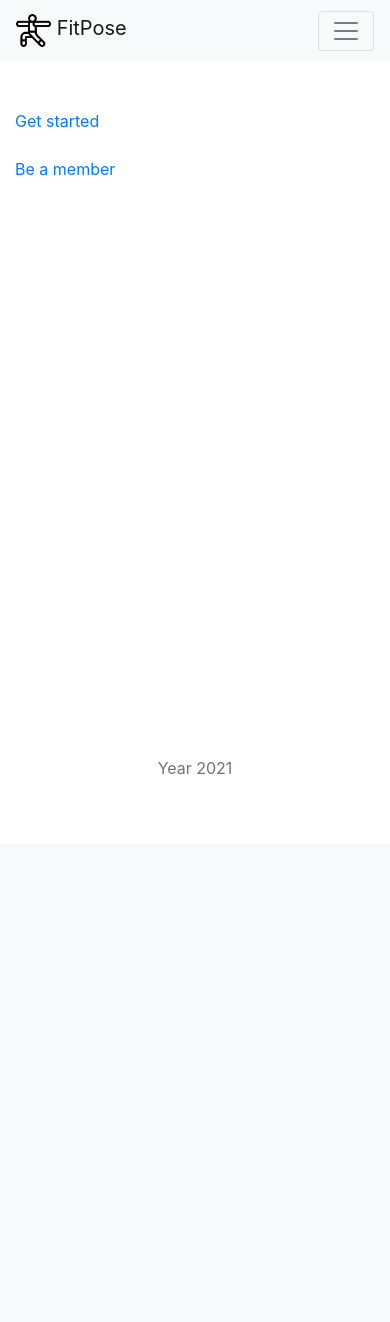
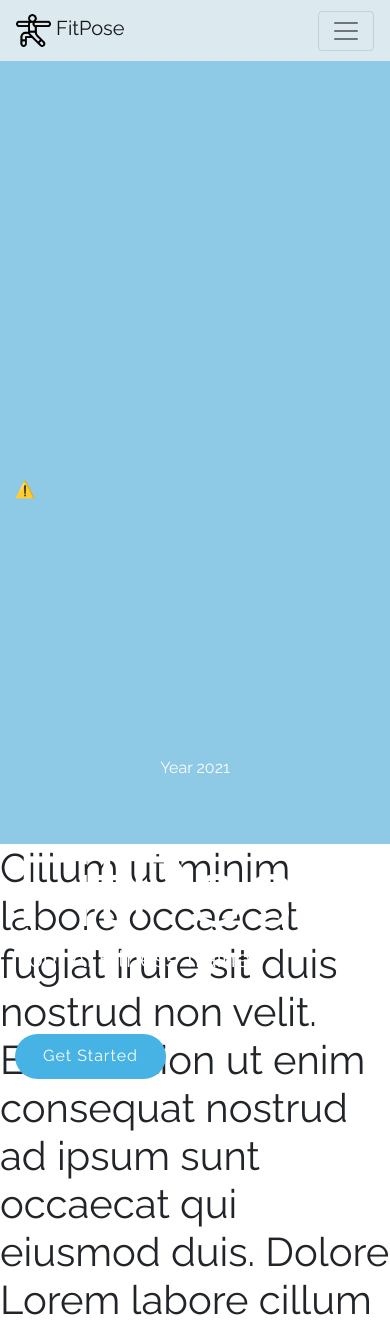
Before and after one commit to kevindev427/fitpos, a Django app: page / in a window 390 px wide; the page is wider, and only the part inside the window is pictured. Shown: the top 1322 px of that part. Before the commit the page ends 775 px from the top of that part, so only its background shows below. Run offline with Django 3.2, Linux system fonts and the light colour scheme; some libraries are stand-ins or nearby versions.

Commit message:
added hero section

```diff
--- a/Fit-Pose/FitPose/templates/base.html
+++ b/Fit-Pose/FitPose/templates/base.html
@@ -16,19 +16,14 @@
 
 
   <style>
-    .bd-placeholder-img {
-      font-size: 1.125rem;
-      text-anchor: middle;
-      -webkit-user-select: none;
-      -moz-user-select: none;
-      user-select: none;
-    }
+    /*---------------------------------------------*/
+    /* NAVBAR */
+    /*---------------------------------------------*/
+    .navbar{
+      background: rgba(240,240,240,0.8);
+      }
 
-    @media (min-width: 768px) {
-      .bd-placeholcmder-img-lg {
-        font-size: 3.5rem;
-      }
-    }
+
   </style>
 
 
@@ -37,7 +32,7 @@
 <body>
 
   <header>
-    <nav class="navbar navbar-expand-lg navbar-light bg-light">
+    <nav class="navbar fixed-top navbar-expand-lg navbar-light ">
       <div class="container">
       <a class="navbar-brand" href="{% url 'home' %}">
         <img src="{% static 'logo.png' %}" height="35" width="35" class="d-inline-block align-top" alt="logo">
@@ -71,7 +66,7 @@
         </ul>
         {% else %}
         <!-- <a class="nav-link " aria-current="page" href="#">Sign Up</a> -->
-        <a class="nav-link ml-auto" href="{% url 'login' %}">Login</a>
+        <a class="nav-link ml-auto btn" href="{% url 'login' %}">Login</a>
         </a>
         {% endif %}
       </div>
@@ -79,7 +74,7 @@
     </nav>
   </header>
 
-  <div class="container">
+  <div class="all-content">
     {% block content %}
     {% endblock %}
   </div>
@@ -95,6 +90,8 @@
   <script src="https://code.jquery.com/jquery-3.2.1.slim.min.js" integrity="sha384-KJ3o2DKtIkvYIK3UENzmM7KCkRr/rE9/Qpg6aAZGJwFDMVNA/GpGFF93hXpG5KkN" crossorigin="anonymous"></script>
   <script src="https://cdnjs.cloudflare.com/ajax/libs/popper.js/1.12.9/umd/popper.min.js" integrity="sha384-ApNbgh9B+Y1QKtv3Rn7W3mgPxhU9K/ScQsAP7hUibX39j7fakFPskvXusvfa0b4Q" crossorigin="anonymous"></script>
   <script src="https://maxcdn.bootstrapcdn.com/bootstrap/4.0.0/js/bootstrap.min.js" integrity="sha384-JZR6Spejh4U02d8jOt6vLEHfe/JQGiRRSQQxSfFWpi1MquVdAyjUar5+76PVCmYl" crossorigin="anonymous"></script>
+
+
 </body>
 
 </html>
--- /dev/null
+++ b/Fit-Pose/accounts/static/css/home.css
@@ -0,0 +1,113 @@
+/*---------------------------------------------*/
+/* color */
+/*---------------------------------------------*/
+/* #3954a5 */
+/* url(/static/img/bg.jpg); */
+/*---------------------------------------------*/
+/* font */
+/*---------------------------------------------*/
+
+/*---------------------------------------------*/
+/* REUSE */
+/*---------------------------------------------*/
+
+* {
+  font-family: "Raleway", sans-serif;
+  margin: 0;
+  padding: 0;
+  box-sizing: border-box;
+}
+
+h3 {
+  font-weight: 900;
+}
+
+p {
+  color: #fff;
+}
+
+.long-copy {
+  line-height: 145%;
+  width: 70%;
+  margin-left: 15%;
+}
+
+.box p {
+  font-size: 90%;
+  line-height: 145%;
+}
+
+.btn {
+  font-family: "Raleway", sans-serif;
+  font-weight: 400;
+  font-size: 16px;
+  letter-spacing: 1px;
+  display: inline-block;
+  border-radius: 50px;
+  transition: 0.5s;
+  margin: 0 0 0 0;
+  color: #fff;
+  background: #47b2e4;
+  text-decoration: none;
+}
+
+.btn:hover {
+  background: #209dd8;
+}
+
+/*---------------------------------------------*/
+/* HEADER */
+/*---------------------------------------------*/
+/* .hero-img {
+
+  background-position: center;
+  height: 100vh;
+  background-attachment: fixed;
+} */
+
+#hero {
+  font-family: "Raleway", sans-serif;
+  width: 100%;
+  height: 100vh;
+  background-image: linear-gradient(rgb(142, 202, 230), rgb(142, 202, 230)),
+    url("/static/img/bg.jpg");
+  background-size: cover;
+}
+
+#hero .container {
+  padding-top: 140px;
+}
+
+#hero h1 {
+  margin: 0 0 10px 0;
+  font-size: 98px;
+  font-weight: 400;
+  line-height: 56px;
+  margin-bottom: 25px;
+  color: #fff;
+}
+
+#hero h2 {
+  color: #fff;
+  margin-bottom: 50px;
+  font-size: 24px;
+}
+
+#hero .btn-get-started {
+  font-family: "Raleway", sans-serif;
+  font-weight: 400;
+  font-size: 16px;
+  letter-spacing: 1px;
+  display: inline-block;
+  padding: 10px 28px 11px 28px;
+  border-radius: 50px;
+  transition: 0.5s;
+  margin: 10px 0 0 0;
+  color: #fff;
+  background: #47b2e4;
+  text-decoration: none;
+}
+
+#hero .btn-get-started:hover {
+  background: #209dd8;
+}
--- a/Fit-Pose/accounts/templates/accounts/home.html
+++ b/Fit-Pose/accounts/templates/accounts/home.html
@@ -1,15 +1,135 @@
-{% extends 'base.html' %}
+{% extends 'base.html' %} {% block content %}
+<!DOCTYPE html>
+<html lang="en">
+  <head>
+    {% load static %}
+    <meta charset="UTF-8" />
+    <meta http-equiv="X-UA-Compatible" content="IE=edge" />
+    <meta name="viewport" content="width=device-width, initial-scale=1.0" />
 
-{% block content %}
+    <link rel="preconnect" href="https://fonts.gstatic.com" />
+    <link
+      href="https://fonts.googleapis.com/css2?family=Raleway:wght@400;700;900&display=swap"
+      rel="stylesheet"
+    />
+    <link rel="stylesheet" href="{% static 'css/home.css' %}" />
+    <link
+      rel="stylesheet"
+      href="https://cdn.jsdelivr.net/npm/bootstrap@4.6.0/dist/css/bootstrap.min.css"
+      integrity="sha384-B0vP5xmATw1+K9KRQjQERJvTumQW0nPEzvF6L/Z6nronJ3oUOFUFpCjEUQouq2+l"
+      crossorigin="anonymous"
+    />
+    <title>FitPose</title>
+  </head>
+  <body>
+    <section id="hero" class="hero-img">
+      <div class="container">
+        <div class="row">
+          <div
+            class="col-lg-6 d-flex flex-column justify-content-center pt-4 pt-lg-0 order-2 order-lg-1"
+          >
+            <div class="hero-text-box">
+              <h1 class="display-1">FitPose.</h1>
+              <h2 class="display-4">Your AI Fitness Trainer.</h2>
+            </div>
+            <div class="d-lg-flex">
+              <a href="#about" class="btn-get-started">Get Started</a>
+            </div>
+          </div>
+          <div class="col-lg-6 order-1 order-lg-2 hero-img">
+            <lottie-player
+              src="https://assets5.lottiefiles.com/packages/lf20_bkxesbz1.json"
+              background="transparent"
+              speed="1"
+              style="width: 700px; height: 700px"
+              loop
+              autoplay
+            ></lottie-player>
+          </div>
+        </div>
+      </div>
+    </section>
 
+    <section>
+      <h1>
+        Cillum ut minim labore occaecat fugiat irure sit duis nostrud non velit.
+        Exercitation ut enim consequat nostrud ad ipsum sunt occaecat qui
+        eiusmod duis. Dolore Lorem labore cillum dolor ut ex consequat sunt
+        occaecat elit sint enim deserunt. Adipisicing irure fugiat ea velit amet
+        officia dolor ad exercitation mollit tempor voluptate. Dolore commodo
+        eiusmod amet magna laborum voluptate aute commodo aute occaecat. Laborum
+        ea fugiat excepteur reprehenderit eu amet aliqua ex. Minim aliquip amet
+        irure irure consectetur cupidatat commodo esse.
+      </h1>
+      <h1>
+        Cillum ut minim labore occaecat fugiat irure sit duis nostrud non velit.
+        Exercitation ut enim consequat nostrud ad ipsum sunt occaecat qui
+        eiusmod duis. Dolore Lorem labore cillum dolor ut ex consequat sunt
+        occaecat elit sint enim deserunt. Adipisicing irure fugiat ea velit amet
+        officia dolor ad exercitation mollit tempor voluptate. Dolore commodo
+        eiusmod amet magna laborum voluptate aute commodo aute occaecat. Laborum
+        ea fugiat excepteur reprehenderit eu amet aliqua ex. Minim aliquip amet
+        irure irure consectetur cupidatat commodo esse.
+      </h1>
 
-<br>
-<br>
-<a href="{% url 'exercises' %}">Get started</a>
-<br>
-<br>
-<a href="{% url 'signup' %}">Be a member</a>
-<br>
-<br>
+      <h1>
+        Cillum ut minim labore occaecat fugiat irure sit duis nostrud non velit.
+        Exercitation ut enim consequat nostrud ad ipsum sunt occaecat qui
+        eiusmod duis. Dolore Lorem labore cillum dolor ut ex consequat sunt
+        occaecat elit sint enim deserunt. Adipisicing irure fugiat ea velit amet
+        officia dolor ad exercitation mollit tempor voluptate. Dolore commodo
+        eiusmod amet magna laborum voluptate aute commodo aute occaecat. Laborum
+        ea fugiat excepteur reprehenderit eu amet aliqua ex. Minim aliquip amet
+        irure irure consectetur cupidatat commodo esse.
+      </h1>
+
+      <h1>
+        Cillum ut minim labore occaecat fugiat irure sit duis nostrud non velit.
+        Exercitation ut enim consequat nostrud ad ipsum sunt occaecat qui
+        eiusmod duis. Dolore Lorem labore cillum dolor ut ex consequat sunt
+        occaecat elit sint enim deserunt. Adipisicing irure fugiat ea velit amet
+        officia dolor ad exercitation mollit tempor voluptate. Dolore commodo
+        eiusmod amet magna laborum voluptate aute commodo aute occaecat. Laborum
+        ea fugiat excepteur reprehenderit eu amet aliqua ex. Minim aliquip amet
+        irure irure consectetur cupidatat commodo esse.
+      </h1>
+
+      <h1>
+        Cillum ut minim labore occaecat fugiat irure sit duis nostrud non velit.
+        Exercitation ut enim consequat nostrud ad ipsum sunt occaecat qui
+        eiusmod duis. Dolore Lorem labore cillum dolor ut ex consequat sunt
+        occaecat elit sint enim deserunt. Adipisicing irure fugiat ea velit amet
+        officia dolor ad exercitation mollit tempor voluptate. Dolore commodo
+        eiusmod amet magna laborum voluptate aute commodo aute occaecat. Laborum
+        ea fugiat excepteur reprehenderit eu amet aliqua ex. Minim aliquip amet
+        irure irure consectetur cupidatat commodo esse.
+      </h1>
+    </section>
+    <!-- links -->
+    <br />
+    <br />
+    <div class="container">
+      <a href="{% url 'exercises' %}">Get started</a>
+      <br />
+      <br />
+      <a href="{% url 'signup' %}">Be a member</a>
+      <br />
+      <br />
+    </div>
+
+    <!-- JavaScript Bundle -->
+    <script
+      src="https://code.jquery.com/jquery-3.5.1.slim.min.js"
+      integrity="sha384-DfXdz2htPH0lsSSs5nCTpuj/zy4C+OGpamoFVy38MVBnE+IbbVYUew+OrCXaRkfj"
+      crossorigin="anonymous"
+    ></script>
+    <script
+      src="https://cdn.jsdelivr.net/npm/bootstrap@4.6.0/dist/js/bootstrap.bundle.min.js"
+      integrity="sha384-Piv4xVNRyMGpqkS2by6br4gNJ7DXjqk09RmUpJ8jgGtD7zP9yug3goQfGII0yAns"
+      crossorigin="anonymous"
+    ></script>
+    <script src="https://unpkg.com/@lottiefiles/lottie-player@latest/dist/lottie-player.js"></script>
+  </body>
+</html>
 
 {% endblock %}
```
Also changed, not shown: Fit-Pose/accounts/static/img/bg.jpg (added), Fit-Pose/accounts/static/img/herobg.jpg (added), Fit-Pose/accounts/static/js/main.js (added), Fit-Pose/static/img/bg.jpg (added), Fit-Pose/static/img/herobg.jpg (added).
